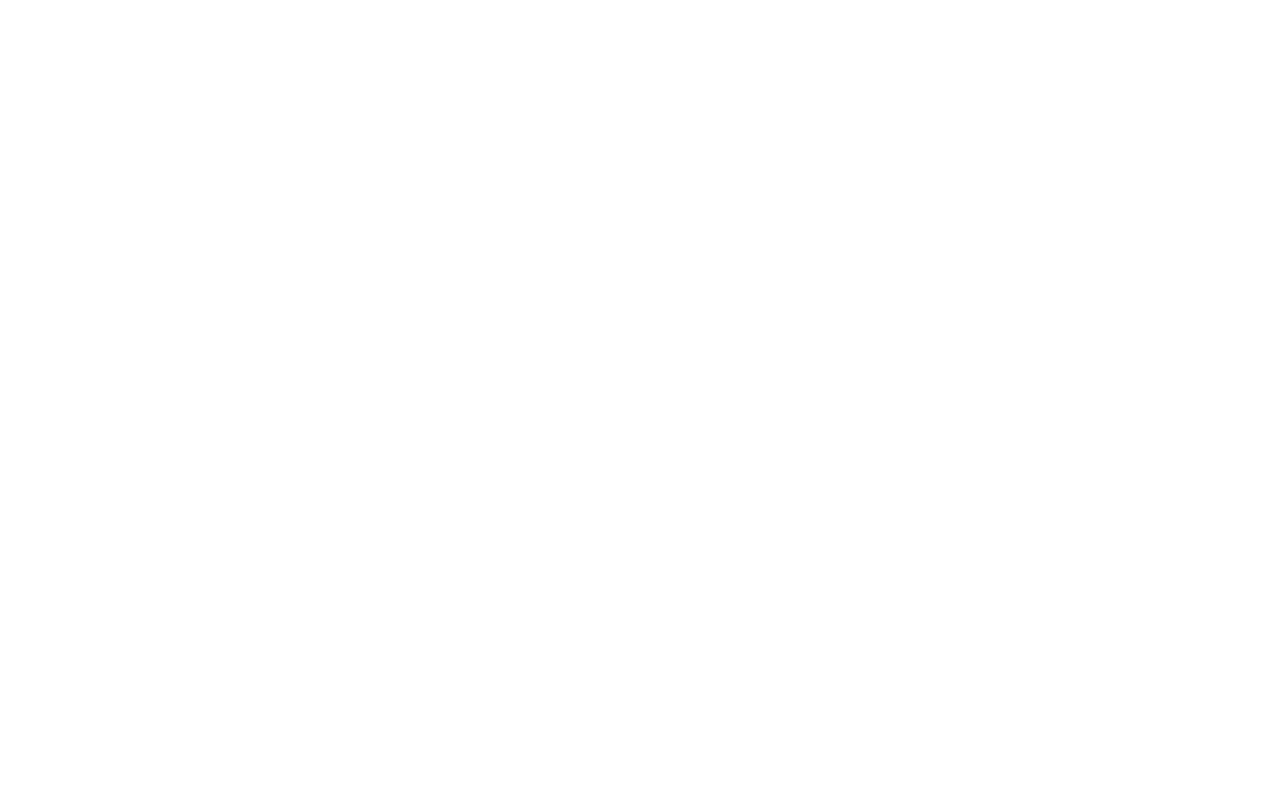
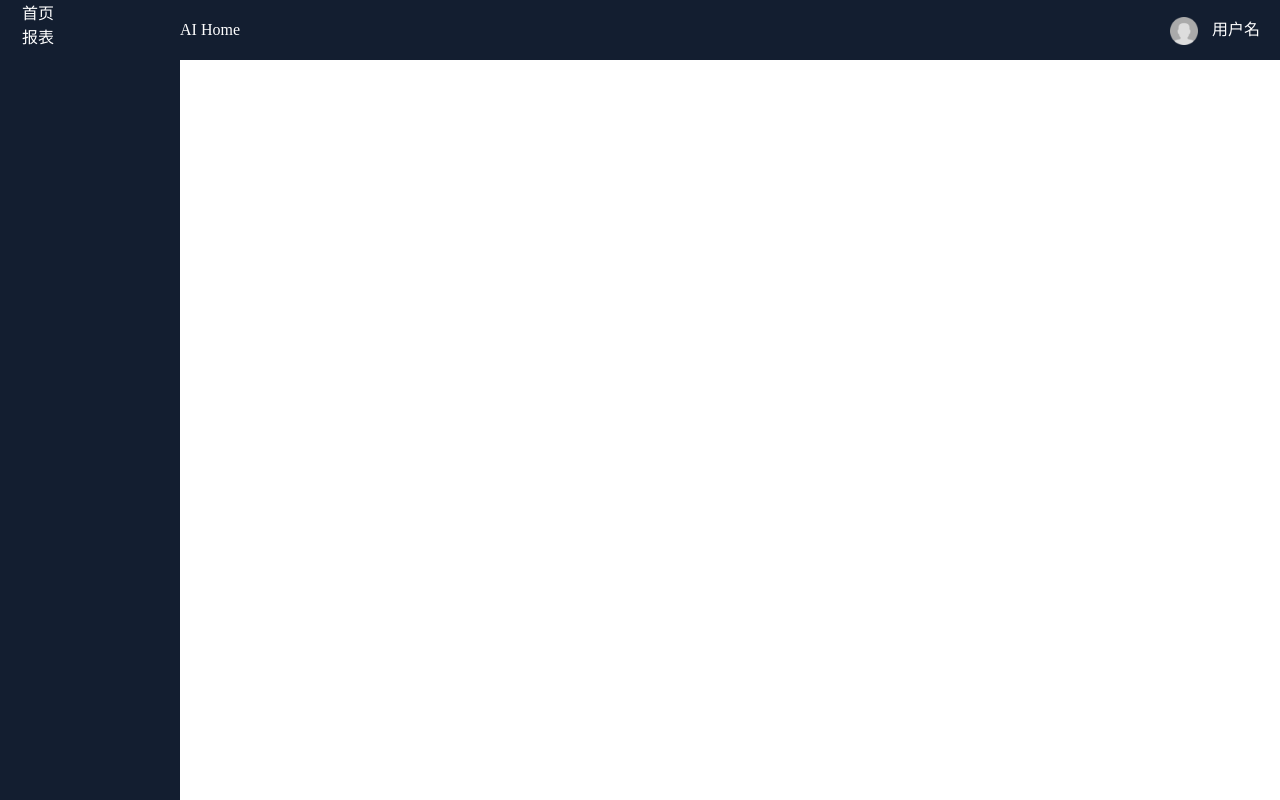
Before and after one commit to Mayjleeyujie/admin-manage, a Vue app: page / in a window 1280 px wide. Built offline with nearby package versions, Linux system fonts and the light colour scheme.

Commit message:
配置路由文件，写头部样式

```diff
--- a/src/components/Home.vue
+++ b/src/components/Home.vue
@@ -19,12 +19,17 @@
             </div>
         </div>
         <div class="menu">
-            <!-- <el-menu>
-                <div></div>
-
-            </el-menu> -->
-
+            <el-menu class="el-menu-vertical-demo">
+                <div v-for="(item,index) in routerData" :key="index">
+                    <div v-if="item.children">
+                        <template v-for="child in item.children">
+                            <el-menu-item :key="child.path" :index="child.path">{{child.name}}</el-menu-item>
+                        </template>
+                    </div>
+                </div>
+            </el-menu>
         </div>
+        <router-view/>
   </div>
 </template>
 
@@ -32,17 +37,17 @@
 export default {
     data() {
         return {
+		    routerData:JSON.parse(localStorage.getItem('defaultrouteList')),
             proName:'AI Home',
             userInfo: {
-                name:'张三三',
-
+                name:'用户名',
             },
             activeIndex: '1',
             activeIndex2: '1'
         }
     },
     created(){
-        console.log(localStorage.getItem('gaRouterList'))
+        console.log(JSON.parse(localStorage.getItem('defaultrouteList')))
     },
     methods:{
 
@@ -55,9 +60,36 @@
     }
 
 }
+
 </script>
-<style>
-.index_body{
-    width:1280px
+<style lang="scss" scoped>
+.index_body{ min-width: 1280px; height: 100%; overflow: hidden; overflow-x:auto; position: absolute; top: 0; left: 0; bottom: 0; right: 0;  }
+.header{line-height:60px;height:60px; background: rgb(19, 30, 48); position: absolute;top: 0; left:180px; right: 0; }
+.header {
+    .dept{
+        color:#fff;
+        float: left;
+    }
+    .msg{
+        float: right;
+        margin-right:20px;
+        .photo{
+            color:#fff;
+        }
+        .photo img{ width: 28px; height: 28px; vertical-align: middle; margin-right: 10px; }
+
+    }
 }
+.menu{
+    width:180px;
+    position: absolute;
+    top:0;
+    bottom: 0;
+    background:rgb(19, 30, 48);
+    z-index: 100;
+    overflow: hidden;
+    overflow-y:auto;
+    color:#fff;
+    }
+
 </style>
--- a/src/css/style.css
+++ b/src/css/style.css
@@ -117,7 +117,7 @@
 .menu_mang{ padding: 20px; }
 .menu_select{ margin: 0 20px 20px; height:40px; line-height: 40px; border:solid 1px #73D7FF; border-radius: 5px;background:#E1F9FF; color:#4F5759; font-size:14px; padding: 0 20px; }
 .menu_select span{ color:#0091FF; padding: 0 5px; }
-.menu .el-menu-item{border-left: 2px solid rgba(0, 0, 0, 0)}
+.menu .el-menu-item{border-left: 2px solid rgba(0, 0, 0, 0);list-style: none;}
 .el-menu-item.is-active {border-left: 2px solid #0091FF;color: #4A77F2;}
 
 .menu .el-menu-item:focus, .el-menu-item:hover {
--- a/src/main.js
+++ b/src/main.js
@@ -3,6 +3,7 @@
 import router from './router'
 import axios from 'axios';
 import ElementUI from 'element-ui'
+import './css/style.css'
 
 
 Vue.config.productionTip = false
--- /dev/null
+++ b/src/page/admin/dashed.vue
@@ -0,0 +1,21 @@
+<template>
+  <div class="hello">
+    HELLO 欢迎来到首页
+  </div>
+</template>
+
+<script>
+export default {
+  data () {
+    return {
+    }
+  },
+  methods:{
+    add(){
+      console.log('122');
+    }
+  },
+}
+</script>
+<style scoped>
+</style>
--- a/src/page/admin/index.vue
+++ b/src/page/admin/excel.vue
@@ -1,12 +1,11 @@
 <template>
   <div class="hello">
-    HELLO 来到首页
+    报表管理
   </div>
 </template>
 
 <script>
 export default {
-  name: 'Index',
   data () {
     return {
     }
--- a/src/router/index.js
+++ b/src/router/index.js
@@ -1,6 +1,5 @@
 import Vue from 'vue'
-import Home from '@/components/Home'
-
+import home from '@/components/home'//顶部和菜单
 import Router from 'vue-router'
 
 //// 解决路由访问重复时报错问题：
@@ -9,59 +8,66 @@
    return originalPush.call(this, location).catch(err => err)
 }
 
+// var defaultRouter=[]
+
+const defaultrouteList = [
+  {
+    path: '/',
+    component: home,
+    leaf: true,
+    children: [
+      {
+        path: '/',
+        name: '首页',
+        // component: 'admin/dashed'
+        component: () => import('@/page/admin/dashed.vue'),
+      },
+      {
+        path: '/excel',
+        name: '报表',
+        // component: 'admin/excel',
+        component: () => import('@/page/admin/excel.vue'),
+      }]
+    },
+  ]
+export function routerMenuFun(defaultrouteList){
+  let routerList=[];
+  defaultrouteList.forEach(el=>{
+      let obj={
+        path:el.path,
+        component:home,
+        name:el.name,
+        leaf:el.leaf,
+        meta:el.meta,
+        children:[]
+      }
+      el.children.forEach(item=>{
+        obj.children.push({
+           path:item.path,
+           name:item.name,
+           hide:item.hide,//二级隐藏或显示
+           meta:item.meta,
+          //  component:() => import(`@/page/${item.component}.vue`)
+          component:item.component
+        })
+      })
+      routerList.push(obj)
+  })
+  console.log(routerList,'routerList')
+  return routerList
+}
+localStorage.setItem('defaultrouteList',JSON.stringify(defaultrouteList));
+var defaultRouter = routerMenuFun(JSON.parse(localStorage.getItem("defaultrouteList")))
+// console.log(defaultRouter,'defaultRouter')
+
+// localStorage.removeItem("defaultrouteList")
+
 Vue.use(Router)
 
-export const defaultRouter = [
-  {
-    path: '/Index',
-    component: Home,
-    hidden: true,
-    redirect: '/Index', // 重定向
-    children: [
-      {
-        path: '/Index',
-        name: '首页',
-        component: () => import('@/page/admin/index.vue'),
-      },
-      {
-        path: '/notice',
-        name: '公告',
-        component: () => import('@/page/notice/notice.vue'),
-      },
-    ]
-  },
-]
-
-localStorage.setItem('gaRouterList',JSON.stringify(defaultRouter)) //菜单
-
-
-// export function reouteMenuFun(){
-//   let routerList=[];
-//   defaultRouter.forEach(el=>{
-//     let obj = {
-//       path:el.path,
-//       component:Home,
-//       name:el.name,
-//       meta:el.meta,
-//       children:[]
-//     }
-//     el.children.forEach(item=>{
-//       obj.children.push({
-//          path:item.path,
-//          name:item.name,
-//          hide:item.hide,//二级隐藏或显示
-//          slepath:item.slepath,//act
-//          meta:item.meta,
-//          component:() => import(`@/page/${item.component}.vue`)
-//       })
-//    })
-//    routerList.push(obj)
-//    return routerList
-
-//   })
-
-// }
+// router.beforeEach((to, from, next) => {
+//   next()
+// })
 
 export default new Router({
-  routes:defaultRouter
+  routes: defaultRouter
 })
```
Also changed, not shown: package.json (+5 -2 lines), src/page/404.vue (added, +34 -0 lines), 3 other files (tests, documents, lock files or other folders).
